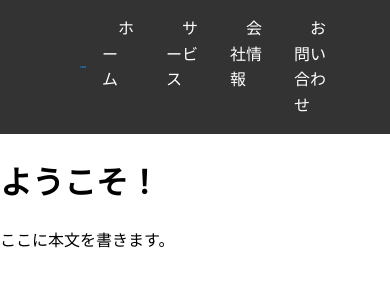
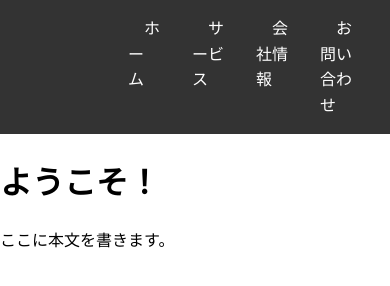
Before and after one commit to SIO-NaCL/sample_web_site, a plain HTML site: page index.html in a window 390 px wide. Shown: the top 286 px of the page. Drawn offline with Linux system fonts and the light colour scheme.

```diff
--- a/css/style.css
+++ b/css/style.css
@@ -24,9 +24,8 @@ body {
   position: relative;
   display: flex;
   align-items: center;
-  justify-content: space-between;
+  justify-content: flex-start;
   max-width: 1200px;
-  margin: 0 auto;
   padding: 0 2rem;
   height: auto;
 }
@@ -36,7 +35,7 @@ body {
   align-items: center;
   height: auto;
   max-width: 10%;
-  margin: 1rem;
+  margin: 01rem;
 }
 
 .site_logo img {
@@ -47,22 +46,6 @@ body {
 /* ロゴ部分 end */
 
 /* メニュー部分 start */
-.menu-list{
-  display: flex;
-  gap: 2rem;
-  list-style: none;
-  margin: 0;
-  padding: 0;
-}
-.menu-toggle {
-  display: none;
-  background: none;
-  border: none;
-  color: #fff;
-  font-size: 1.5rem;
-  cursor: pointer;
-}
-
 .accordion-menu {
   display: flex;
   align-items: center;
@@ -73,7 +56,7 @@ body {
   display: flex;
   gap: 2rem;
   list-style: none;
-  margin: 0;
+  margin: 0 2rem;
   padding: 0;
 }
 
```
